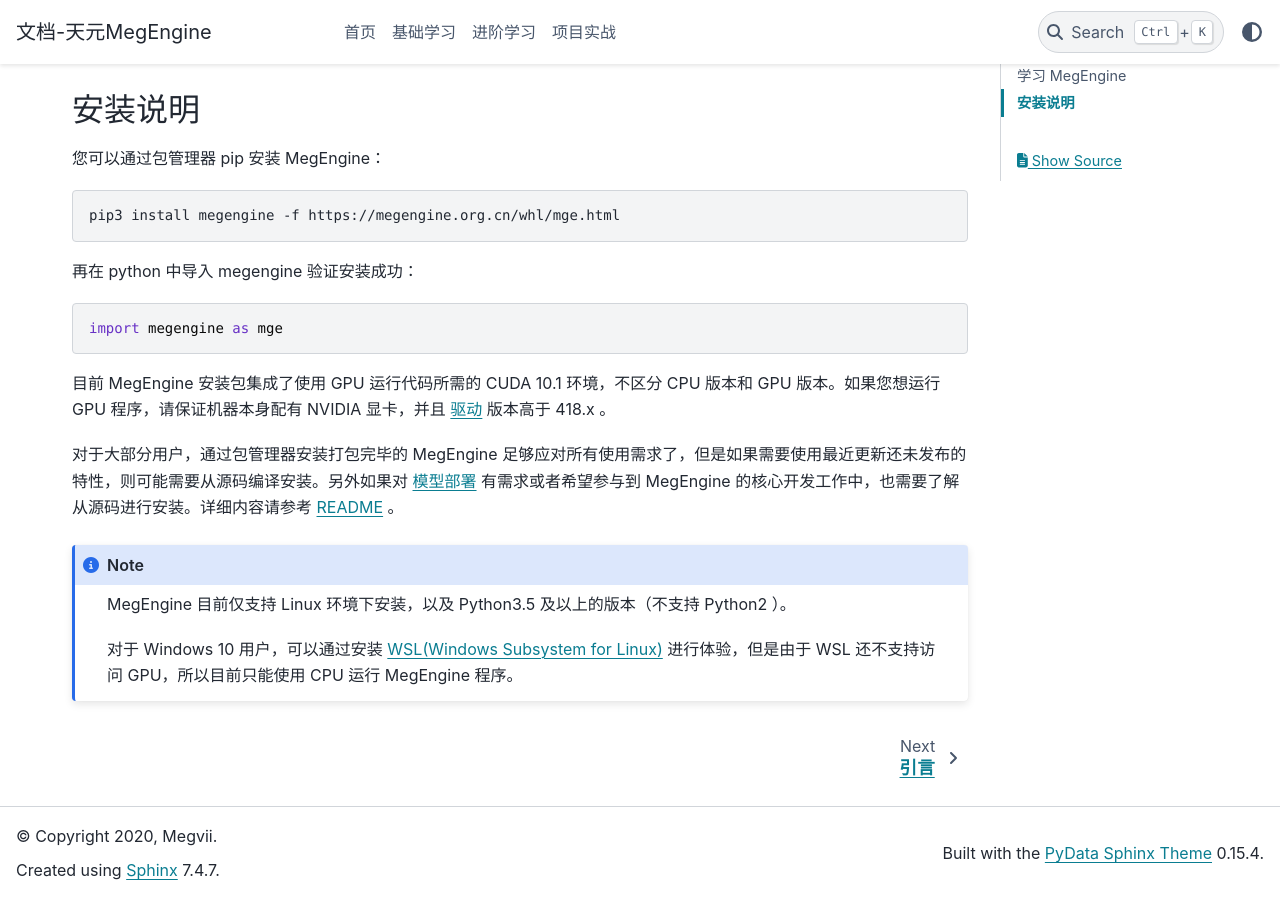
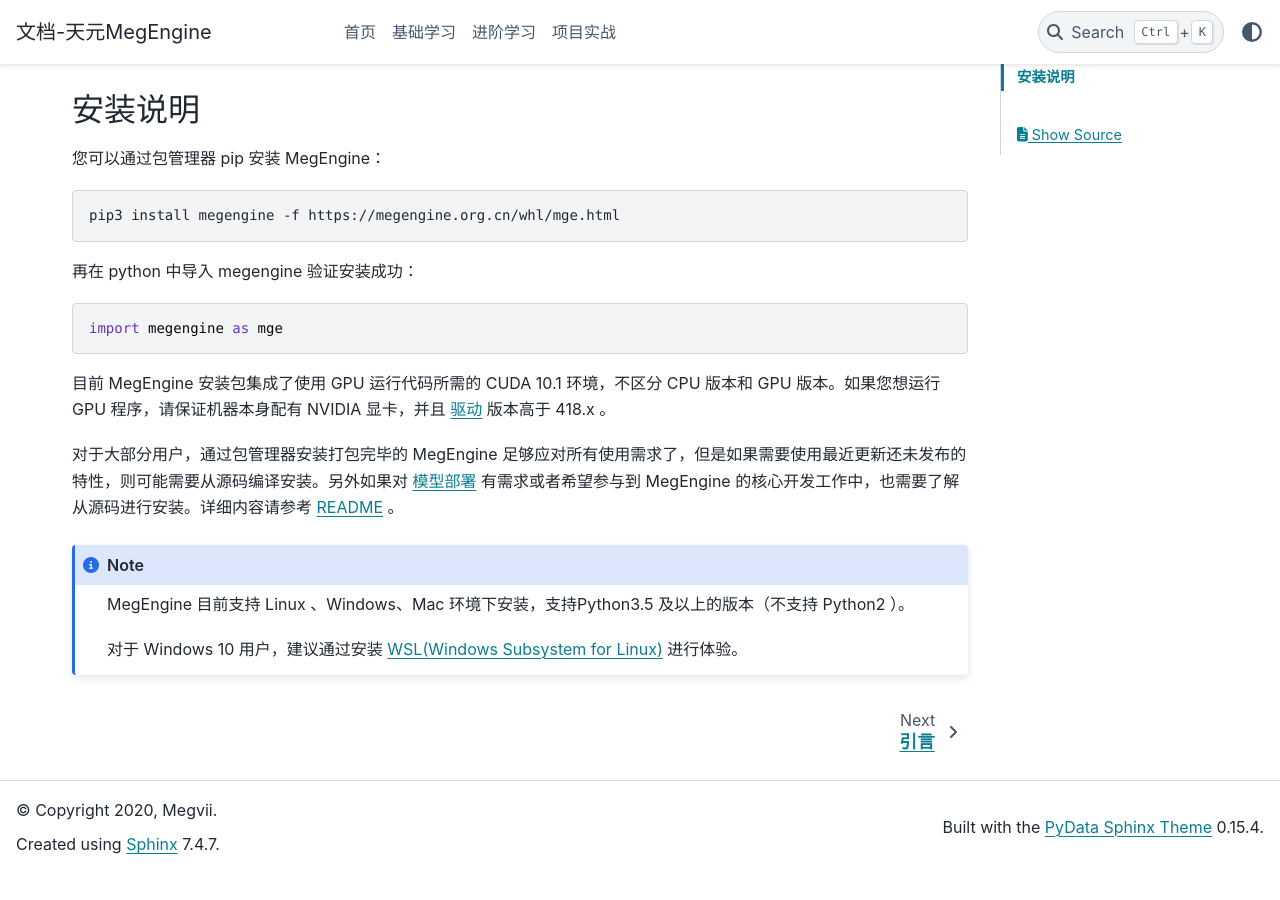
Before and after one commit to MegEngine/Docs, a Sphinx documentation site: the page built from source/index.rst, in a window 1280 px wide and 900 px high, scrolled down 1141 px. Built offline with Sphinx 7.4.7 and the PyData theme 0.15.4, drawn with Linux system fonts in a browser that asks for light colours; after the commit the page ends 2014 px from its top, so only the background shows below that.

Commit message:
update installation notes
GitOrigin-RevId: c08e7eaf6fbde04cc1466fb448f8f9f0b57bdb15

```diff
--- a/source/basic/attachs/api_change.csv
+++ b/source/basic/attachs/api_change.csv
@@ -86,7 +86,6 @@
 norm,:func:`~.megengine.functional.math.norm`,,
 normalize,:func:`~.megengine.functional.math.normalize`,,
 ,:func:`~.megengine.functional.elemwise.not_equal`,,
-,:func:`~.megengine.functional.nn.nvof`,,
 ,:func:`~.megengine.functional.tensor.ones`,,
 one_hot,:func:`~.megengine.functional.nn.one_hot`,,
 ,:func:`~.megengine.functional.tensor.ones_like`,,
--- a/source/index.rst
+++ b/source/index.rst
@@ -61,9 +61,9 @@
 
 .. note::
 
-    MegEngine 目前仅支持 Linux 环境下安装，以及 Python3.5 及以上的版本（不支持 Python2 ）。
+    MegEngine 目前支持 Linux 、Windows、Mac 环境下安装，支持Python3.5 及以上的版本（不支持 Python2 ）。
 
-    对于 Windows 10 用户，可以通过安装 `WSL(Windows Subsystem for Linux) <https://docs.microsoft.com/en-us/windows/wsl/install-win10>`_ 进行体验，但是由于 WSL 还不支持访问 GPU，所以目前只能使用 CPU 运行 MegEngine 程序。
+    对于 Windows 10 用户，建议通过安装 `WSL(Windows Subsystem for Linux) <https://docs.microsoft.com/en-us/windows/wsl/install-win10>`_ 进行体验。
 
 .. toctree::
     :hidden:
--- a/source/inference_example/inference_chinese.rst
+++ b/source/inference_example/inference_chinese.rst
@@ -95,7 +95,7 @@
       data = np.random.random([1, 3, 224,
                               224]).astype(np.float32)
 
-      fun.trace(tensor(data), net=net)
+      fun(tensor(data), net=net)
       fun.dump("shufflenet_deploy.mge", arg_names=["data"])
 
 执行脚本，并完成模型转换后，我们就获得了可以通过 MegEngine C++ API 加载的预训练模型文件 **shufflenet_deploy.mge**。
```
Also changed, not shown: README.md (+0 -8 lines).
